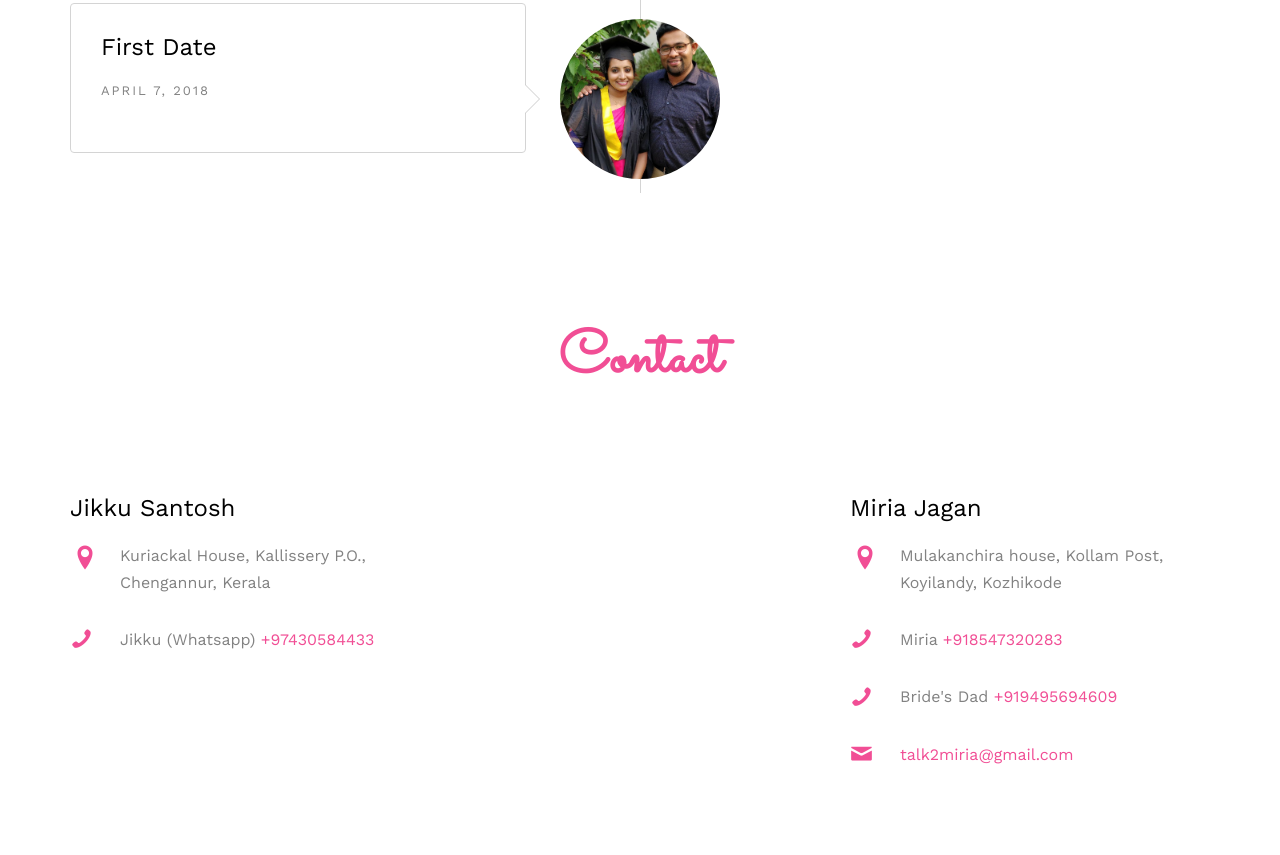
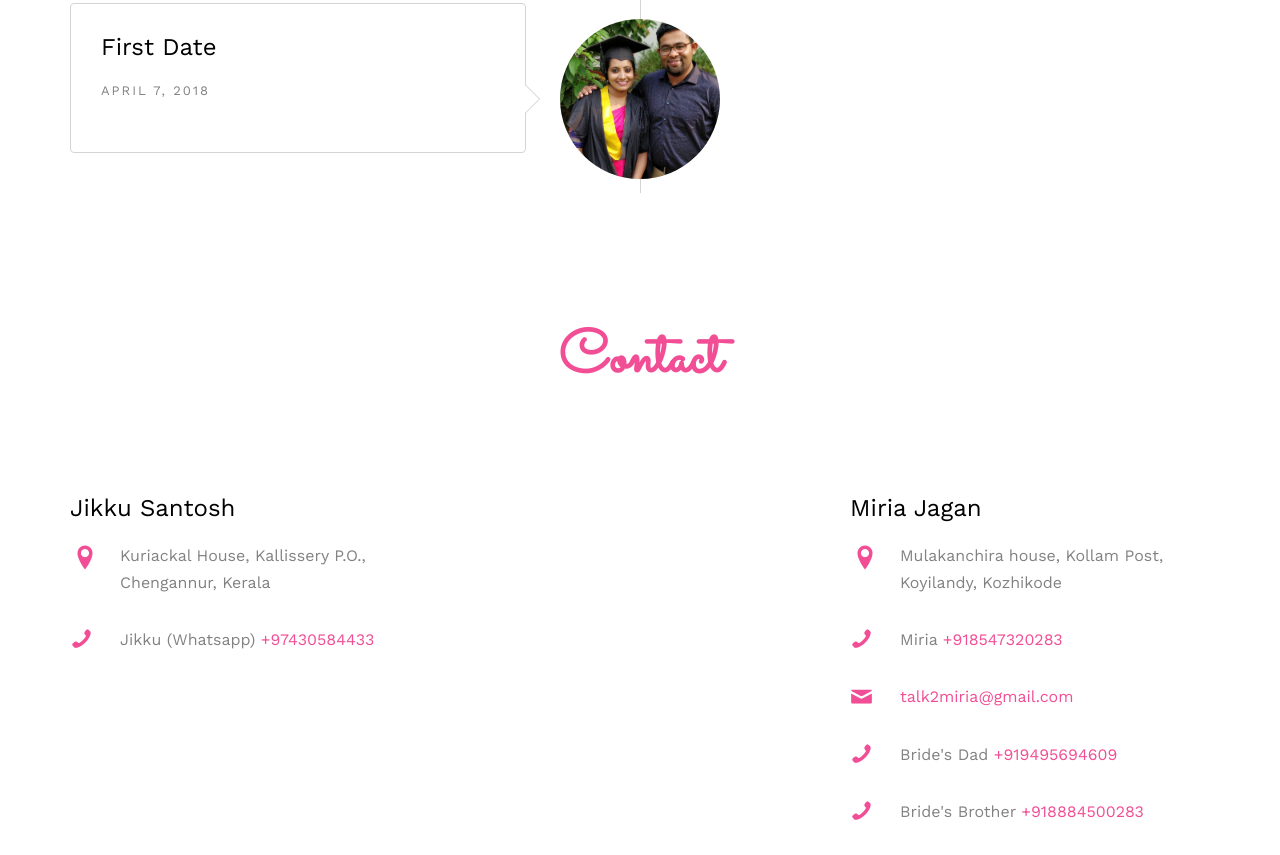
Before and after one commit to iamjosephvarghese/Miria_Weds_Jikku, a website: page public/index.html in a window 1280 px wide. Shown: the part 3129-3984 px from the top of the page. Before the commit the page ends 3927 px from the top, so only its background shows below. Drawn offline with nearby package versions, Linux system fonts and the light colour scheme; files whose address does not match are found by name.

Commit message:
added jagan contact

```diff
--- a/public/index.html
+++ b/public/index.html
@@ -499,8 +499,10 @@
 							<ul>
 								<li class="address">Mulakanchira house, Kollam Post, <br> Koyilandy, Kozhikode</li>
 								<li class="phone">Miria  <a href="tel://+918547320283">+918547320283</a></li>
+								<li class="email"><a href="mailto:talk2miria@gmail.com">talk2miria@gmail.com</a></li>
 								<li class="phone">Bride's Dad  <a href="tel://+919495694609">+919495694609</a> </li>
-								<li class="email"><a href="mailto:talk2miria@gmail.com">talk2miria@gmail.com</a></li>
+								<li class="phone">Bride's Brother  <a href="tel://+918884500283">+918884500283</a></li>
+
 							</ul>
 						</div>
 
```
